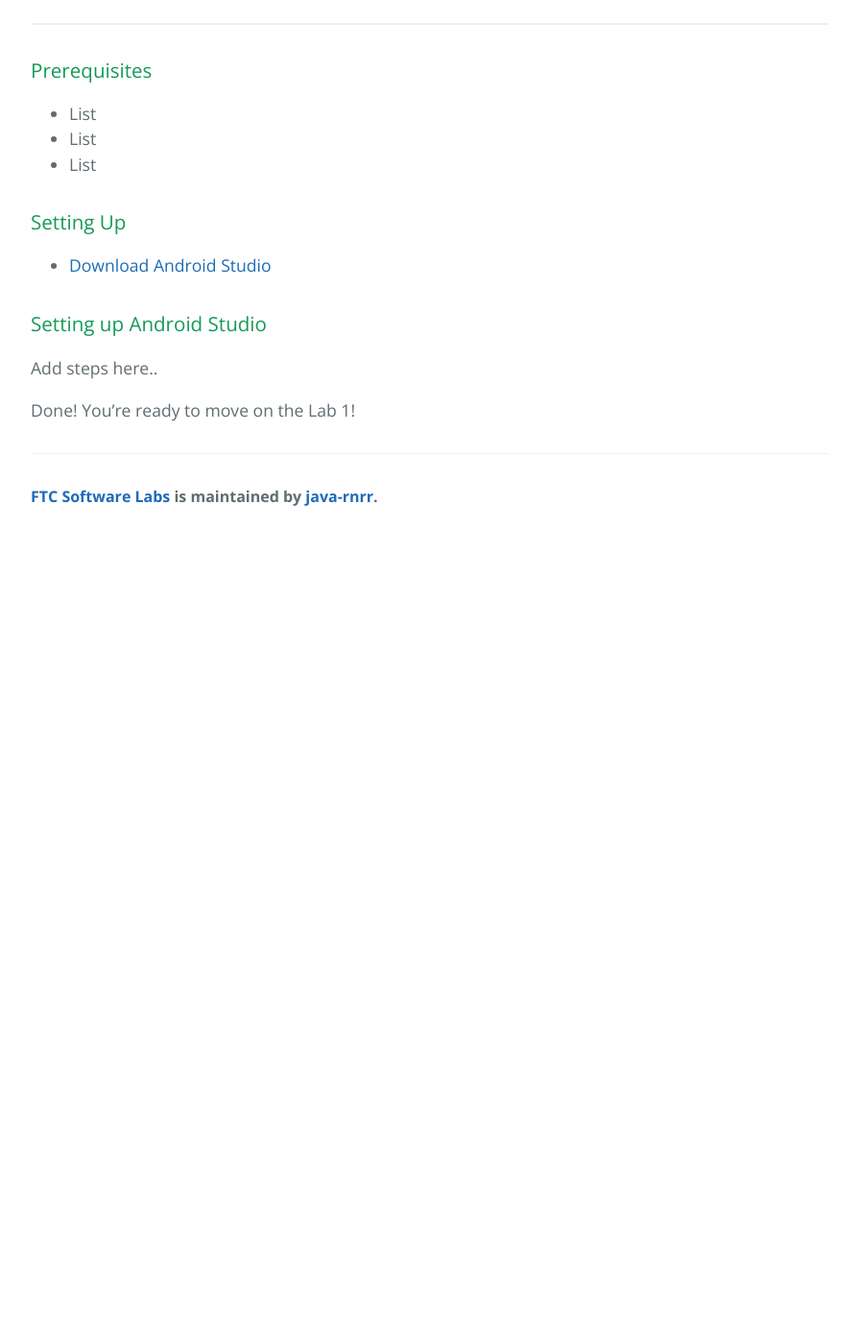
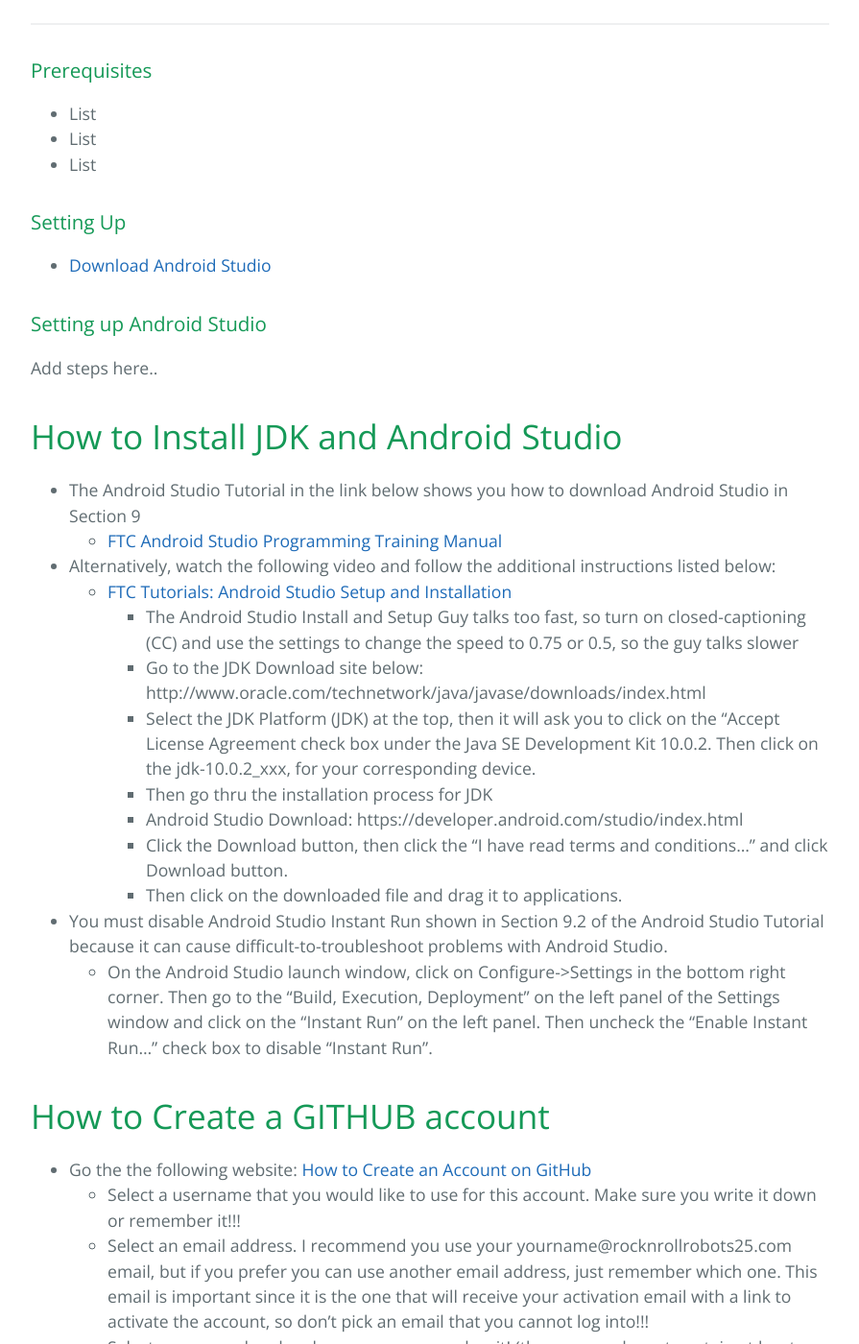
Before and after one commit to java-rnrr/getting-started, a Jekyll site: the page built from _posts/2019-06-04-lab0-setting-up.md, in a window 1280 px wide and 1400 px high, scrolled down 505 px. Shown: the whole window at 96% size, without its empty margins (192-1087 px from the left). Built offline with Jekyll 4.4.1, drawn with Linux system fonts in a browser that asks for light colours; the repository's description, which GitHub fills in, is left out; before the commit the page ends 1066 px from its top, so only the background shows below that; some of the changed text lies outside the part shown.

Commit message:
Populate lab 0 with Cindy's material

```diff
--- a/_posts/2019-06-04-lab0-setting-up.md
+++ b/_posts/2019-06-04-lab0-setting-up.md
@@ -21,6 +21,64 @@
 Add steps here..
 
 
+# How to Install JDK and Android Studio
+* The Android Studio Tutorial in the link below shows you how to download Android Studio in Section 9
+  * [FTC Android Studio  Programming Training Manual](https://www.firstinspires.org/sites/default/files/uploads/resource_library/ftc/android-studio-tutorial.pdf)
+* Alternatively, watch the following video and follow the additional instructions listed below:
+  * [FTC Tutorials: Android Studio Setup and Installation](https://youtu.be/uTjYo9w0TaY)
+     * The Android Studio Install and Setup Guy talks too fast, so turn on closed-captioning (CC) and use the settings to change the speed to 0.75 or 0.5, so the guy talks slower
+     * Go to the JDK Download site below: http://www.oracle.com/technetwork/java/javase/downloads/index.html
+     * Select the JDK Platform (JDK) at the top, then it will ask you to click on the "Accept License Agreement check box under the Java SE Development Kit 10.0.2. Then click on the jdk-10.0.2_xxx, for your corresponding device.
+     * Then go thru the installation process for JDK
+     * Android Studio Download: https://developer.android.com/studio/index.html
+     * Click the Download button, then click the "I have read terms and conditions..." and click Download button.
+     * Then click on the downloaded file and drag it to applications.
+* You must disable Android Studio Instant Run shown in Section 9.2 of the Android Studio Tutorial because it can cause difficult-to-troubleshoot problems with Android Studio.
+  * On the Android Studio launch window, click on Configure->Settings in the bottom right corner. Then go to the "Build, Execution, Deployment" on the left panel of the Settings window and click on the "Instant Run" on the left panel. Then uncheck the "Enable Instant Run..." check box to disable "Instant Run".
+
+# How to Create a GITHUB account
+* Go the the following website: [How to Create an Account on GitHub](https://www.wikihow.com/Create-an-Account-on-GitHub)
+  * Select a username that you would like to use for this account. Make sure you write it down or remember it!!!
+  * Select an email address.  I recommend you use your yourname@rocknrollrobots25.com email, but if you prefer you can use another email address, just remember which one. This email is important since it is the one that will receive your activation email with a link to activate the account, so don't pick an email that you cannot log into!!!
+  * Select a password and make sure you remember it!  (the password must contain at least one lowercase letter, one number, and seven characters)
+  * Read the GitHub Terms of Usage and Privacy Policy and talk to your parents if you don't understand or have any questions
+  * Press the "Create an account" button
+  * Choose the personal plan: "Unlimited public repositories for free"
+  * You do NOT need to click on the "Help me set up an organization next"
+  * Click the Continue button
+  * Answer the "How would you describe your level of programming experience?" question
+  * Answer the "What do you plan to use GitHub for?" and select "Other" (you can select the other boxes also if they apply)
+  * Answer the "Which is closest to how you would describe yourself" with "I'm a student"
+  * Then press the Submit button
+  * GitHub will send you an activation email (to the email you supplied earlier) with a ink to activate the account.  Just click the URL link in the email that you receive
+  * Congratulations! You should have successfully created your GitHub account!
+
+# How to Setup Your .bashrc and .bashrc_profile
+* Make FIRST directory
+  * mkdir ~/Desktop/FIRST
+* Change to the FIRST directory
+  * cd ~/Desktop/FIRST
+* Download java-rnrr/software
+  * git clone https://github.com/java-rnrr/software.git
+* Change directory into 'software' directory
+  * cd ~/Desktop/FIRST/software
+* Copy .bashrc and .bash_profile files to home directory
+  * Copy bashrc to ~/.bashrc
+    * cp bashrc ~/.bashrc
+  * Copy bash_profile to ~/.bash_profile
+    * cp bash_profile ~/.bash_profile
+  * Only .bashrc is run on non-login shells, while only .bash_profile is run on login shells.
+    * .bash_profile
+      * When you log in .bash_profile is executed to configure your shell before the initial command prompt
+      * .bash_profile should contain things that need to be defined at login time only, like PATH and other environment variables, startup programs, etc. You just need things once, not in every shell you open. In most cases, you also need the things from .bashrc in your login shell. That's why .bash_profile sources .bashrc as well, but .bashrc doesn't usually source .bash_profile.
+    * .bashrc
+      * But, if you’ve already logged into your machine and open a new terminal window (xterm) then .bashrc is executed before the window command prompt. .bashrc is also run when you start a new bash instance by typing /bin/bash in a terminal.
+      * .bashrc should typically contain things you want to set in every shell you open, like aliases, functions, etc. These are per shell session items that are not inherited from environment.
+  * Determine your user name
+    * echo $USER
+  * Now edit the ~/.bashrc file and remove the '#' at the beginning of the 'export' line and replace REPLACE_WITH_YOUR_USER_NAME with your user name
+    * vi ~/.bashrc
+
 
 Done! You're ready to move on the Lab 1!
 
```
